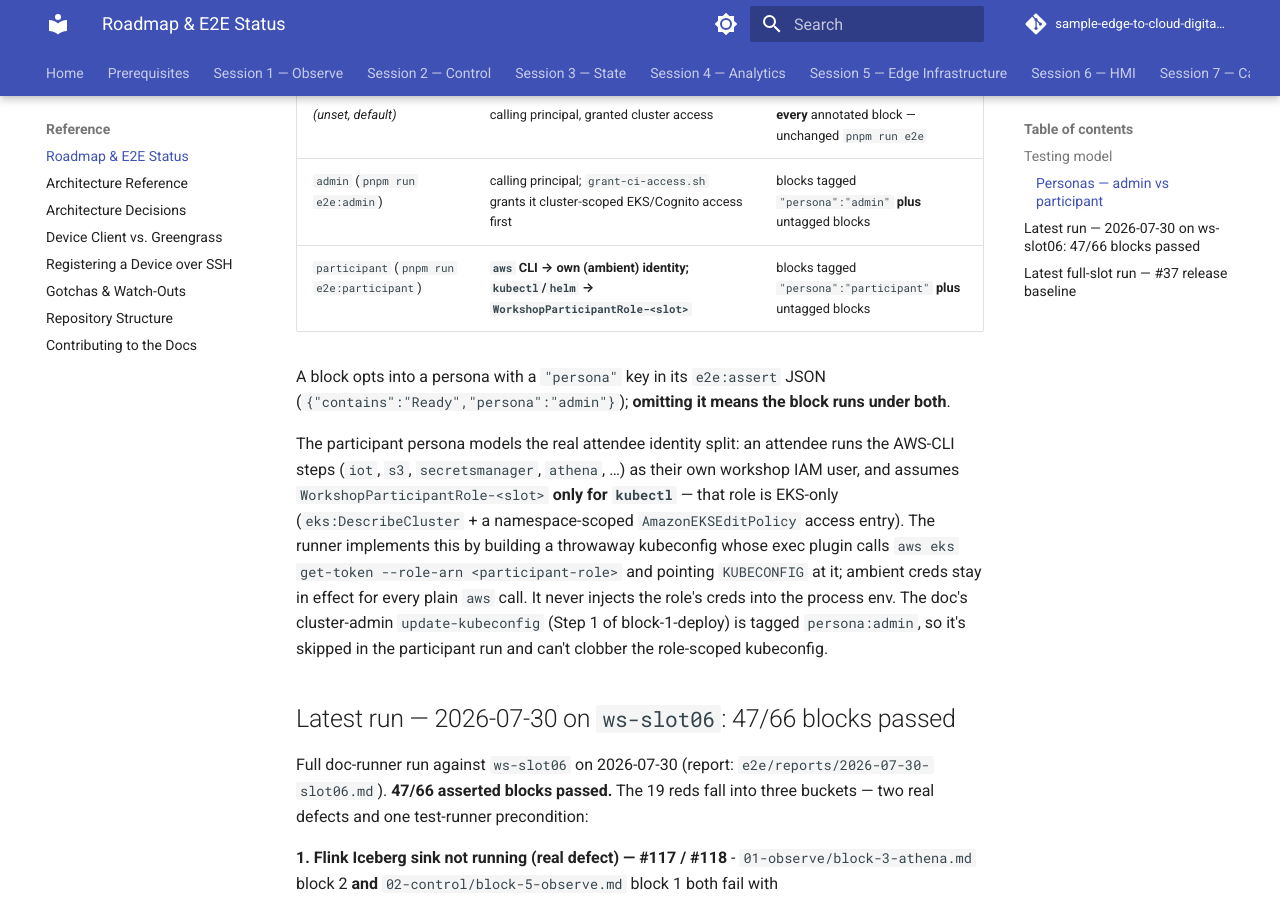
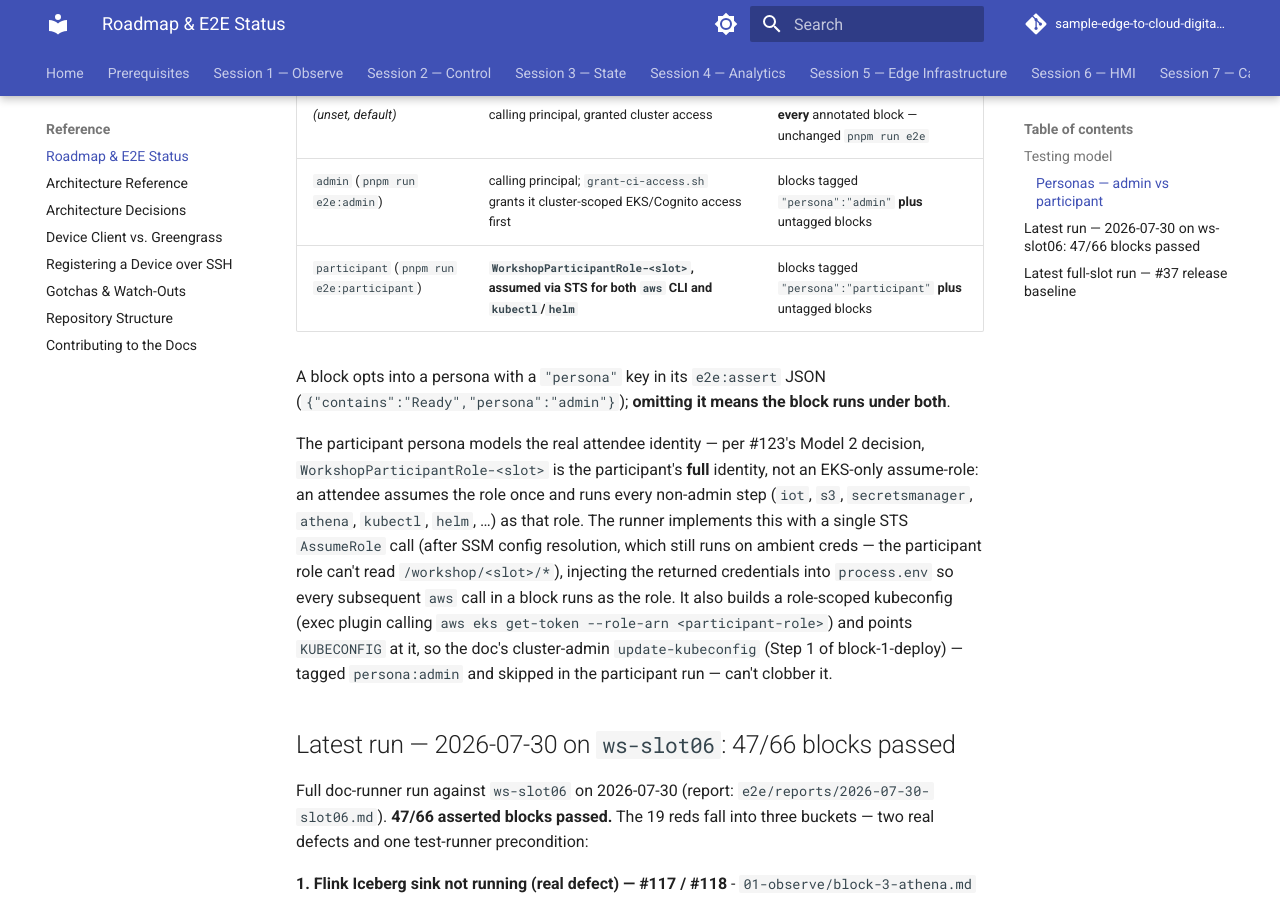
Before and after one commit to aws-samples/sample-edge-to-cloud-digital-ops-workshop, an MkDocs documentation site: the page built from workshop/reference/roadmap.md, in a window 1280 px wide and 900 px high, scrolled down 927 px. Built offline with MkDocs 1.6.1 and Material for MkDocs 9.7.7, drawn with Linux system fonts in a browser that asks for light colours; comment, search, counter and statistics services are not loaded.

Commit message:
docs(roadmap): flip Personas prose to Model 2 (WorkshopParticipantRole is full identity)
Reflects the doc-runner-cli.ts change: the participant persona now assumes
WorkshopParticipantRole-<slot> once via STS for both aws CLI and kubectl/helm,
rather than splitting aws calls onto ambient creds and the role onto kubectl only.

```diff
--- a/workshop/reference/roadmap.md
+++ b/workshop/reference/roadmap.md
@@ -38,23 +38,25 @@ interleaves cluster-scoped facilitator steps with namespace-scoped attendee step
 |---|---|---|
 | _(unset, default)_ | calling principal, granted cluster access | **every** annotated block — unchanged `pnpm run e2e` |
 | `admin` (`pnpm run e2e:admin`) | calling principal; `grant-ci-access.sh` grants it cluster-scoped EKS/Cognito access first | blocks tagged `"persona":"admin"` **plus** untagged blocks |
-| `participant` (`pnpm run e2e:participant`) | **`aws` CLI → own (ambient) identity; `kubectl`/`helm` → `WorkshopParticipantRole-<slot>`** | blocks tagged `"persona":"participant"` **plus** untagged blocks |
+| `participant` (`pnpm run e2e:participant`) | **`WorkshopParticipantRole-<slot>`, assumed via STS for both `aws` CLI and `kubectl`/`helm`** | blocks tagged `"persona":"participant"` **plus** untagged blocks |
 
 A block opts into a persona with a `"persona"` key in its `e2e:assert` JSON
 (`{"contains":"Ready","persona":"admin"}`); **omitting it means the block runs
 under both**.
 
-The participant persona models the real attendee identity split: an attendee
-runs the AWS-CLI steps (`iot`, `s3`, `secretsmanager`, `athena`, …) as their own
-workshop IAM user, and assumes `WorkshopParticipantRole-<slot>` **only for
-`kubectl`** — that role is EKS-only (`eks:DescribeCluster` + a namespace-scoped
-`AmazonEKSEditPolicy` access entry). The runner implements this by building a
-throwaway kubeconfig whose exec plugin calls `aws eks get-token --role-arn
-<participant-role>` and pointing `KUBECONFIG` at it; ambient creds stay in effect
-for every plain `aws` call. It never injects the role's creds into the process
-env. The doc's cluster-admin `update-kubeconfig` (Step 1 of block-1-deploy) is
-tagged `persona:admin`, so it's skipped in the participant run and can't clobber
-the role-scoped kubeconfig.
+The participant persona models the real attendee identity — per #123's Model 2
+decision, `WorkshopParticipantRole-<slot>` is the participant's **full**
+identity, not an EKS-only assume-role: an attendee assumes the role once and
+runs every non-admin step (`iot`, `s3`, `secretsmanager`, `athena`, `kubectl`,
+`helm`, …) as that role. The runner implements this with a single STS
+`AssumeRole` call (after SSM config resolution, which still runs on ambient
+creds — the participant role can't read `/workshop/<slot>/*`), injecting the
+returned credentials into `process.env` so every subsequent `aws` call in a
+block runs as the role. It also builds a role-scoped kubeconfig (exec plugin
+calling `aws eks get-token --role-arn <participant-role>`) and points
+`KUBECONFIG` at it, so the doc's cluster-admin `update-kubeconfig` (Step 1 of
+block-1-deploy) — tagged `persona:admin` and skipped in the participant run —
+can't clobber it.
 
 ## Latest run — 2026-07-30 on `ws-slot06`: 47/66 blocks passed
 
```
